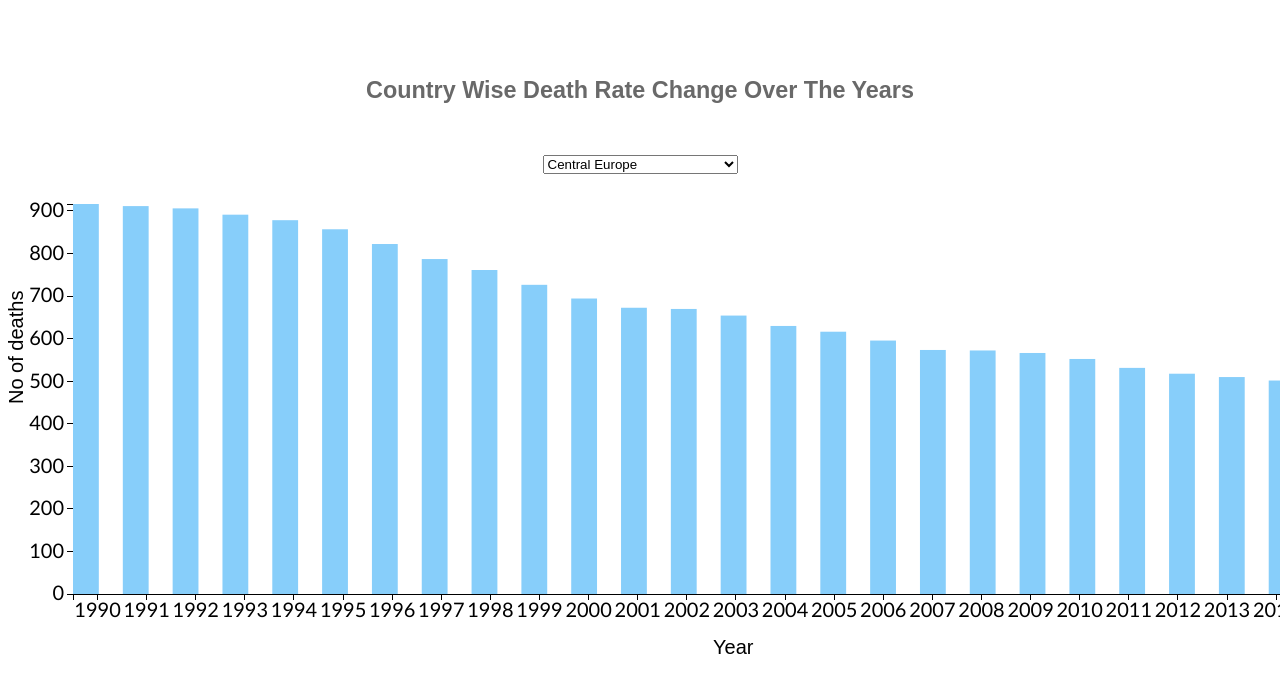
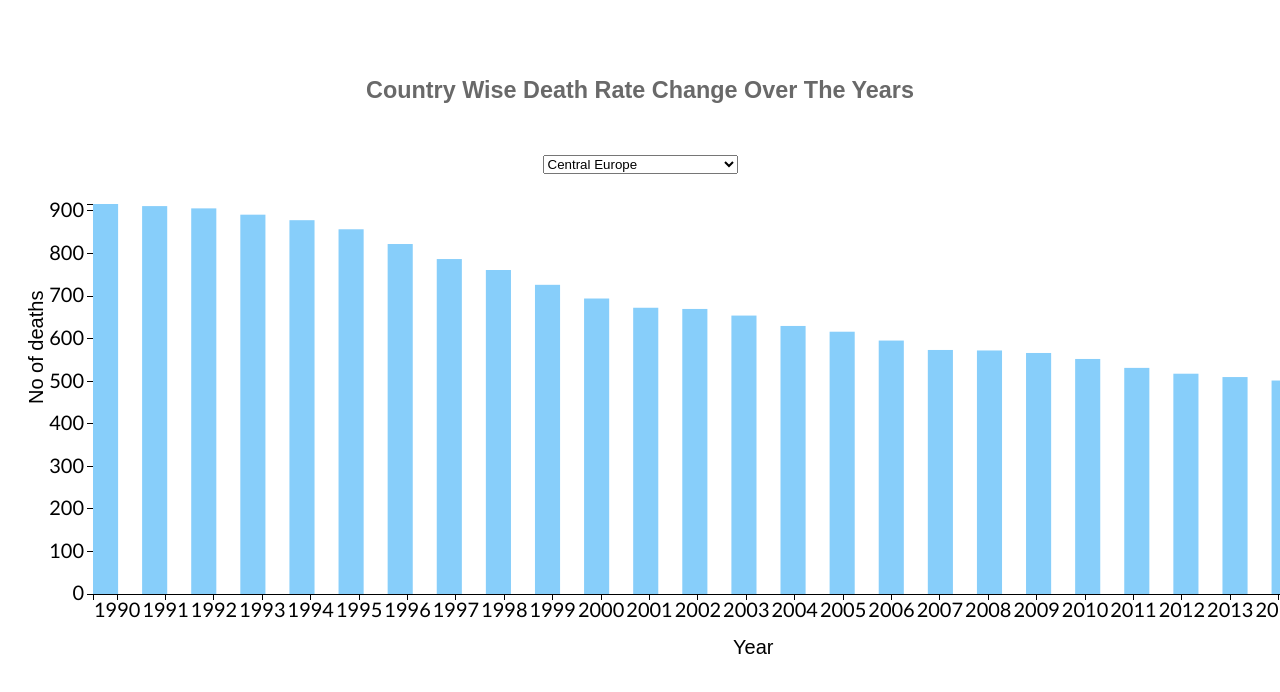
Before and after one commit to pallaviyadkikar/Interactive2, a plain HTML site: page index.html in a window 1280 px wide. Shown: the top 692 px of the page. Drawn offline with nearby package versions, Linux system fonts and the light colour scheme.

Commit message:
Update index.html

```diff
--- a/index.html
+++ b/index.html
@@ -2,6 +2,10 @@
 <meta charset="utf-8">
 <head>
     <style>
+        html {
+            overflow-x: hidden;
+        }
+
         body {
             font-family:"avenir next", Arial, sans-serif;
             font-size: 20px;
@@ -45,7 +49,7 @@
 <div id="drop" align=center></div>
 <script src="https://d3js.org/d3.v3.min.js"></script>
 <script>
-    var margin22 = {top: 30, right: 300, bottom: 80, left: 65},
+    var margin22 = {top: 30, right: 300, bottom: 80, left: 85},
         width22 = 960 - margin22.left - margin22.right+800,
         height22 = 500 - margin22.top - margin22.bottom;
 
```
